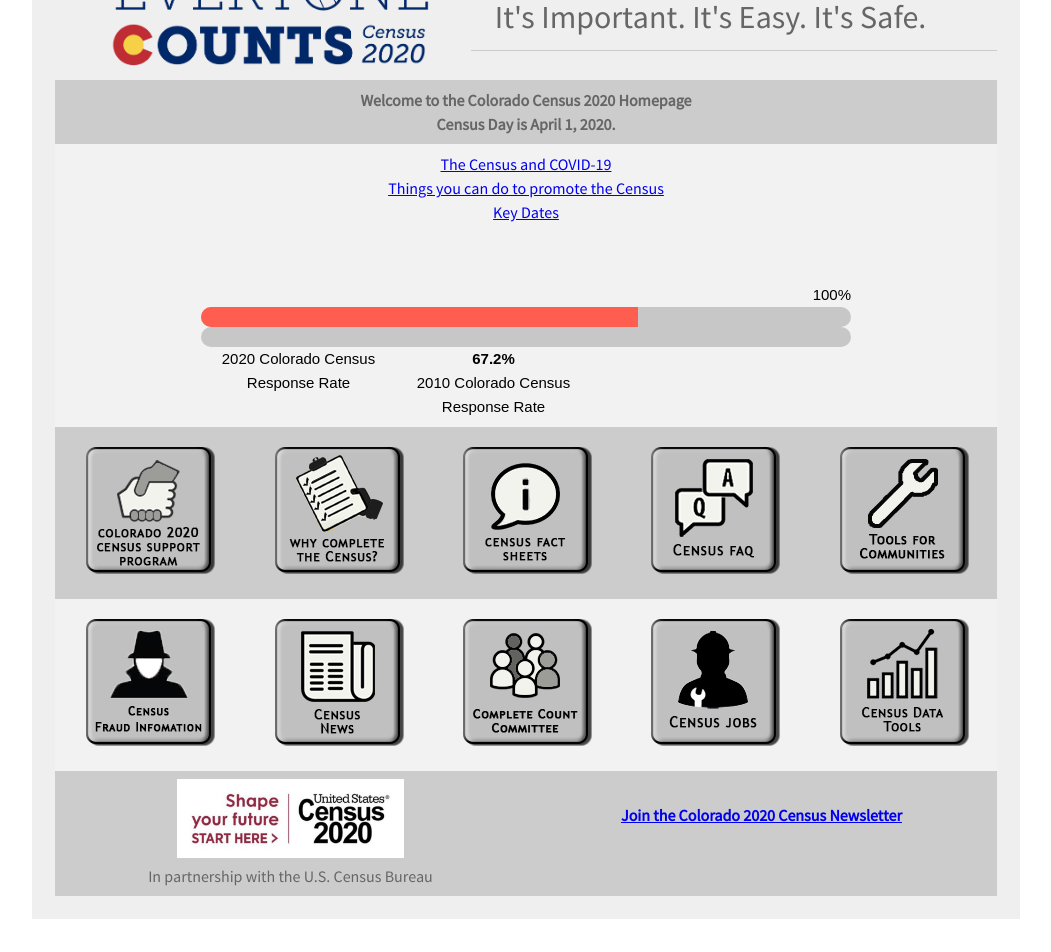
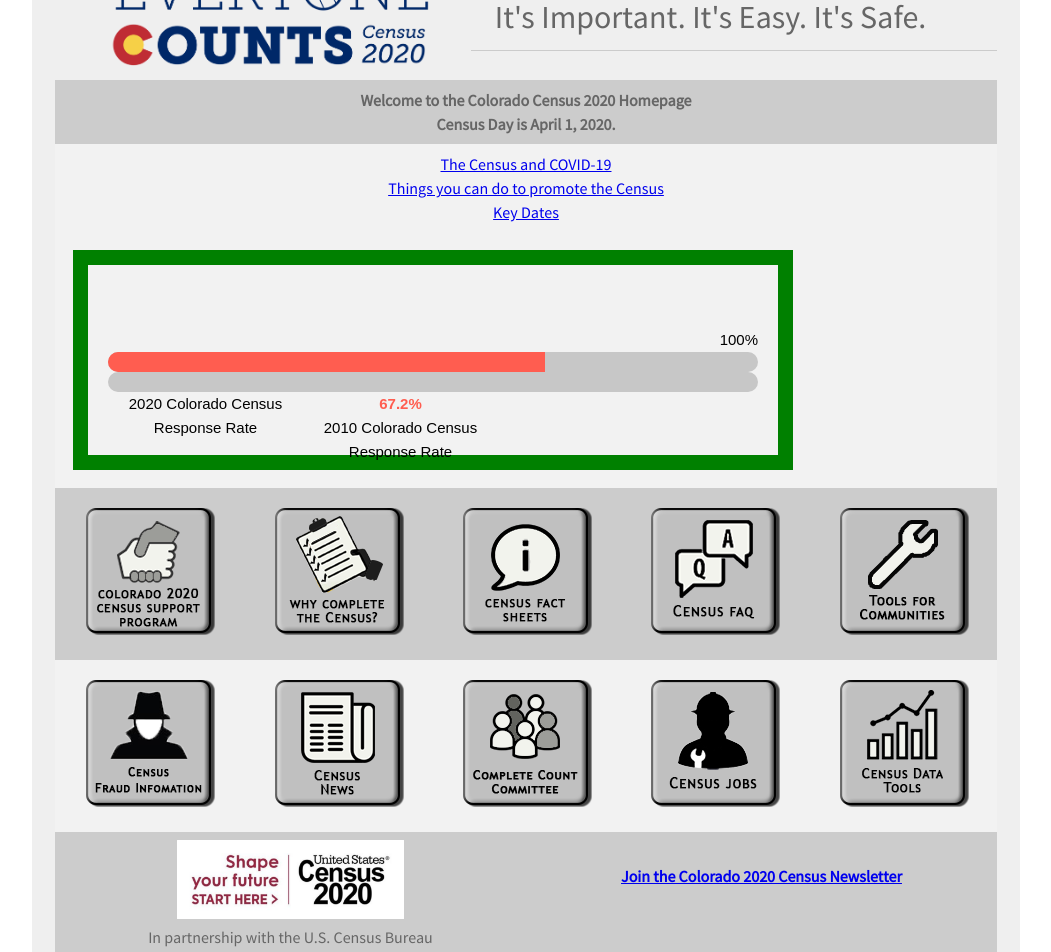
Before and after one commit to TBleess/Website_New, a Jekyll site: the page built from pages/5_CensusACS/census_2020_mainth.html, in a window 1280 px wide. Shown: the part 1034-1986 px from the top of the page, without its empty margins (114-1165 px from the left). Built offline with Jekyll 4.4.1, drawn with Linux system fonts in a browser that asks for light colours.

Commit message:
Add files via upload

```diff
--- a/pages/5_CensusACS/census_2020_mainth.html
+++ b/pages/5_CensusACS/census_2020_mainth.html
@@ -60,6 +60,14 @@
 	#content-mobile {display: block;}
 	}
 /* THERMOMETER  */
+
+.thermbox {
+  width: 650px;
+  height:150px;
+  border: 15px solid green;
+  padding: 20px;
+  margin: 10px;
+}
 #countdown-wrap {
   width: 100%;
   //height: 200px;
@@ -193,6 +201,7 @@
 		</tr>
 		<tr>
         <td	colspan = "5" valign="top" align="left">
+		<div class="thermbox">
 		<h4 id="thermTitle" align="center"></h4>
 		<div id=countdown-wrap>
 		<div id="goal">100%</div>
@@ -203,13 +212,14 @@
 			<div id="progress"> </div>
 		  </div>
 		  <div class="goal-stat">
-			<span class="goal-number" id="progressText"></span>
+			<span class="goal-number" id="progressText" style="color:#4D79FF;"></span>
 			<span class="goal-label">2020 Colorado Census Response Rate</span>
 		  </div>
 		  <div class="goal-stat">
-			<span class="goal-number" >67.2%</span>
+			<span class="goal-number" style="color:#FF5D50;">67.2%</span>
 			<span class="goal-label">2010 Colorado Census Response Rate</span>
 		  </div>
+		</div>
 		</div>
        </td>
 	    </tr>
```
